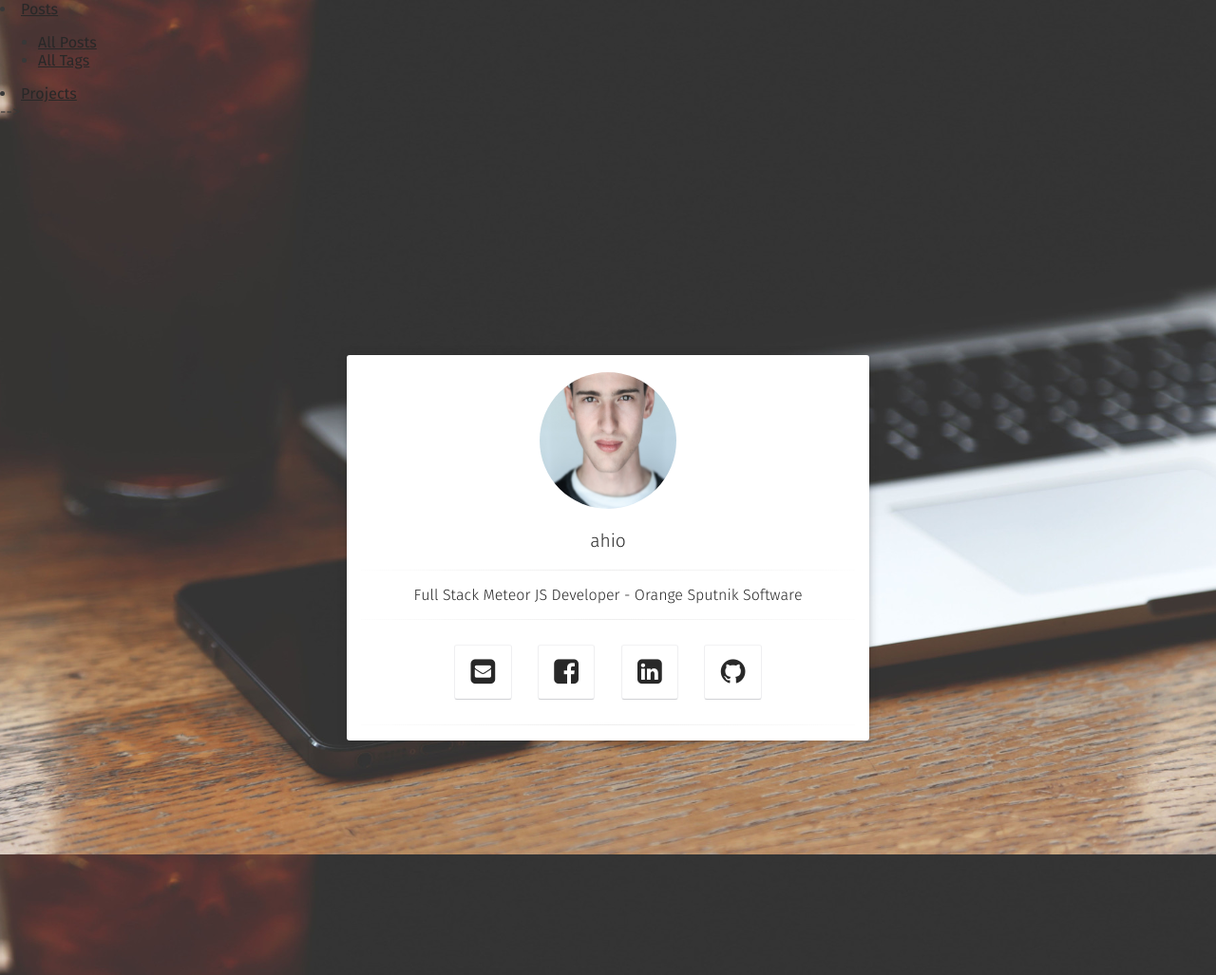
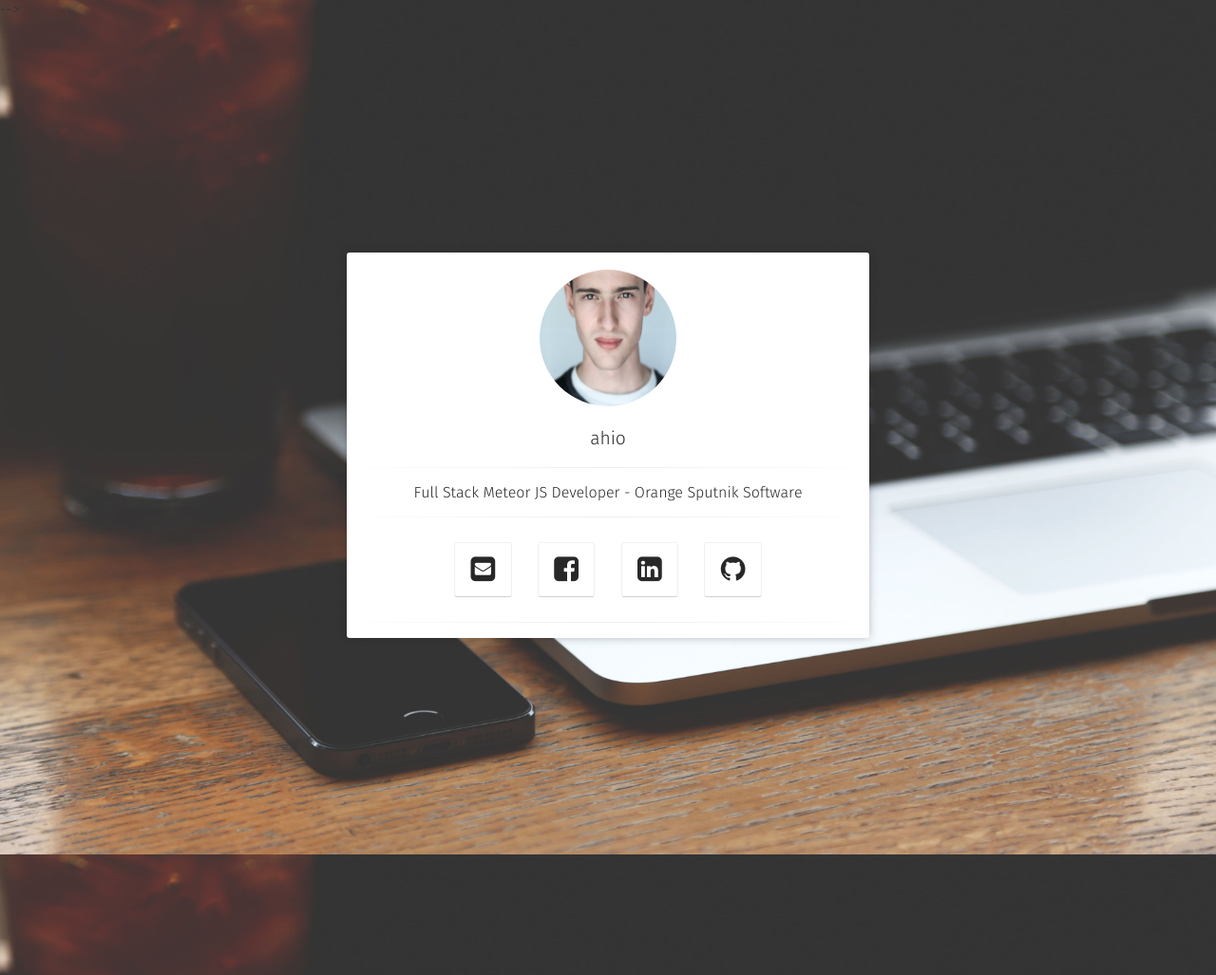
Before and after one commit to ahio/ahio.github.io, a Jekyll site: the page built from index.html, in a window 1280 px wide. Shown: the whole page at 95% size. Built offline with Jekyll 4.4.1, drawn with Linux system fonts in a browser that asks for light colours; some web fonts are replaced.

Commit message:
commented nav html

```diff
--- a/_includes/nav.html
+++ b/_includes/nav.html
@@ -1,101 +1,101 @@
-	<nav id="dl-menu" class="dl-menuwrapper" role="navigation">
-		<button class="dl-trigger">Open Menu</button>
-		<ul class="dl-menu">
-			<li><a href="{{ site.url }}/">Home</a></li>
-			<li>
-				<a href="#">About</a>
-				<ul class="dl-submenu">
-					<li>
-						<img src="{{ site.url }}/{{ site.logo }}" alt="{{ site.title }} photo" class="author-photo">
-						<h4>{{ site.title }}</h4>
-						<p>{{ site.description }}</p>
-					</li>
-					<li><a href="{{ site.url }}/about/"><span class="btn btn-inverse">Learn More</span></a></li>
-					{% if site.email %}<li>
-                        <a href="mailto:{{ site.email }}" target="_blank" rel="noopener noreferrer"><i class="fa fa-fw fa-envelope-square"></i> Email</a>
-                    </li>{% endif %}
-                    {% if site.twitter %}<li>
-                        <a href="http://twitter.com/{{ site.twitter }}" target="_blank" rel="noopener noreferrer"><i class="fa fa-fw fa-twitter-square"></i> Twitter</a>
-                    </li>{% endif %}
-                    {% if site.facebook %}<li>
-                        <a href="http://facebook.com/{{ site.facebook }}" target="_blank" rel="noopener noreferrer"><i class="fa fa-fw fa-facebook-square"></i> Facebook</a>
-                    </li>{% endif %}
-                    {% if site.google.plus %}<li>
-                        <a href="http://plus.google.com/+{{ site.google.plus }}" target="_blank" rel="noopener noreferrer"><i class="fa fa-fw fa-google-plus-square"></i> Google+</a>
-                    </li>{% endif %}
-                    {% if site.linkedin %}<li>
-                        <a href="http://linkedin.com/in/{{ site.linkedin }}" target="_blank" rel="noopener noreferrer"><i class="fa fa-fw fa-linkedin-square"></i> LinkedIn</a>
-                    </li>{% endif %}
-                    {% if site.xing %}<li>
-                        <a href="http://www.xing.com/profile/{{ site.xing }}" target="_blank" rel="noopener noreferrer"><i class="fa fa-fw fa-xing-square"></i> Xing</a>
-                    </li>{% endif %}
-                    {% if site.instagram %}<li>
-                        <a href="http://instagram.com/{{ site.instagram }}" target="_blank" rel="noopener noreferrer"><i class="fa fa-fw fa-instagram"></i> Instagram</a>
-                    </li>{% endif %}
-                    {% if site.tumblr %}<li>
-                        <a href="http://{{ site.tumblr }}.tumblr.com" target="_blank" rel="noopener noreferrer"><i class="fa fa-fw fa-tumblr-square"></i> Tumblr</a>
-                    </li>{% endif %}
-                    {% if site.github %}<li>
-                        <a href="http://github.com/{{ site.github }}" target="_blank" rel="noopener noreferrer"><i class="fa fa-fw fa-github"></i> Github</a>
-                    </li>{% endif %}
-                    {% if site.stackoverflow %}<li>
-                        <a href="http://stackoverflow.com/users/{{ site.stackoverflow }}" target="_blank" rel="noopener noreferrer"><i class="fa fa-fw fa-stack-overflow"></i> StackOverflow</a>
-                    </li>{% endif %}
-                    {% if site.lastfm %}<li>
-                        <a href="http://lastfm.com/user/{{ site.lastfm }}" target="_blank" rel="noopener noreferrer"><i class="fa fa-fw fa-music"></i> LastFm</a>
-                    </li>{% endif %}
-                    {% if site.dribbble %}<li>
-                        <a href="http://dribbble.com/{{ site.dribbble }}" target="_blank" rel="noopener noreferrer"><i class="fa fa-fw fa-dribbble"></i> Dribble</a>
-                    </li>{% endif %}
-                    {% if site.pinterest %}<li>
-                        <a href="http://www.pinterest.com/{{ site.pinterest }}" target="_blank" rel="noopener noreferrer"><i class="fa fa-fw fa-pinterest"></i> Pinterest</a>
-                    </li>{% endif %}
-                    {% if site.foursquare %}<li>
-                        <a href="http://foursquare.com/{{ site.foursquare }}" target="_blank" rel="noopener noreferrer"><i class="fa fa-fw fa-foursquare"></i> Foursquare</a>
-                    </li>{% endif %}
-                    {% if site.steam %}<li>
-                        <a href="http://steamcommunity.com/id/{{ site.steam }}" target="_blank" rel="noopener noreferrer"><i class="fa fa-fw fa-steam-square"></i> Steam</a>
-                    </li>{% endif %}
-                    {% if site.youtube %}<li>
-                        <a href="https://youtube.com/user/{{ site.youtube }}" target="_blank" rel="noopener noreferrer"><i class="fa fa-fw fa-youtube-square"></i> Youtube</a>
-                    </li>{% endif %}
-                    {% if site.soundcloud %}<li>
-                        <a href="http://soundcloud.com/{{ site.soundcloud }}" target="_blank" rel="noopener noreferrer"><i class="fa fa-fw fa-soundcloud"></i> SoundCloud</a>
-                    </li>{% endif %}
-                    {% if site.weibo %}<li>
-                        <a href="http://www.weibo.com/{{ site.weibo }}" target="_blank" rel="noopener noreferrer"><i class="fa fa-fw fa-weibo"></i> Weibo</a>
-                    </li>{% endif %}
-                    {% if site.flickr %}<li>
-                        <a href="http://www.flickr.com/{{ site.flickr }}" target="_blank" rel="noopener noreferrer"><i class="fa fa-fw fa-flickr"></i> Flickr</a>
-                    </li>{% endif %}
-                    {% if site.codepen %}<li>
-                        <a href="http://codepen.io/{{ site.codepen }}" target="_blank" rel="noopener noreferrer"><i class="fa fa-fw fa-codepen"></i> Codepen</a>
-                    </li>{% endif %}
-                    {% if site.keybase %}<li>
-                        <a href="https://keybase.io/{{ site.keybase }}" target="_blank" rel="noopener noreferrer"><i class="fa fa-fw fa-key"></i> Keybase</a>
-                    </li>{% endif %}
-                    {% if site.xmpp %}<li>
-                        <a href="xmpp:{{ site.xmpp }}" target="_blank" rel="noopener noreferrer"><i class="fa fa-fw fa-lightbulb-o"></i> XMPP</a>
-                    </li>{% endif %}
-                    {% if site.hackernews %}<li>
-                        <a href="https://news.ycombinator.com/user?id={{ site.hackernews }}" target="_blank" rel="noopener noreferrer"><i class="fa fa-fw fa-hacker-news"></i> Hacker News</a>
-                    </li>{% endif %}
-				</ul><!-- /.dl-submenu -->
-			</li>
-			<li>
-				<a href="#">Posts</a>
-				<ul class="dl-submenu">
-					<li><a href="{{ site.url }}/posts/">All Posts</a></li>
-					<li><a href="{{ site.url }}/tags/">All Tags</a></li>
-				</ul>
-			</li>
-			{% for link in site.data.navigation %}
-		    {% if link.url contains 'http' %}
-		        {% assign domain = '' %}
-		        {% else %}
-		        {% assign domain = site.url %}
-		    {% endif %}
-		    <li><a href="{{ domain }}{{ link.url }}" {% if link.url contains 'http' %}target="_blank" rel="noopener noreferrer"{% endif %}>{{ link.title }}</a></li>
-		  {% endfor %}
-		</ul><!-- /.dl-menu -->
-	</nav><!-- /.dl-menuwrapper -->
+	<!--<nav id="dl-menu" class="dl-menuwrapper" role="navigation">-->
+		<!--<button class="dl-trigger">Open Menu</button>-->
+		<!--<ul class="dl-menu">-->
+			<!--<li><a href="{{ site.url }}/">Home</a></li>-->
+			<!--<li>-->
+				<!--<a href="#">About</a>-->
+				<!--<ul class="dl-submenu">-->
+					<!--<li>-->
+						<!--<img src="{{ site.url }}/{{ site.logo }}" alt="{{ site.title }} photo" class="author-photo">-->
+						<!--<h4>{{ site.title }}</h4>-->
+						<!--<p>{{ site.description }}</p>-->
+					<!--</li>-->
+					<!--<li><a href="{{ site.url }}/about/"><span class="btn btn-inverse">Learn More</span></a></li>-->
+					<!--{% if site.email %}<li>-->
+                        <!--<a href="mailto:{{ site.email }}" target="_blank" rel="noopener noreferrer"><i class="fa fa-fw fa-envelope-square"></i> Email</a>-->
+                    <!--</li>{% endif %}-->
+                    <!--{% if site.twitter %}<li>-->
+                        <!--<a href="http://twitter.com/{{ site.twitter }}" target="_blank" rel="noopener noreferrer"><i class="fa fa-fw fa-twitter-square"></i> Twitter</a>-->
+                    <!--</li>{% endif %}-->
+                    <!--{% if site.facebook %}<li>-->
+                        <!--<a href="http://facebook.com/{{ site.facebook }}" target="_blank" rel="noopener noreferrer"><i class="fa fa-fw fa-facebook-square"></i> Facebook</a>-->
+                    <!--</li>{% endif %}-->
+                    <!--{% if site.google.plus %}<li>-->
+                        <!--<a href="http://plus.google.com/+{{ site.google.plus }}" target="_blank" rel="noopener noreferrer"><i class="fa fa-fw fa-google-plus-square"></i> Google+</a>-->
+                    <!--</li>{% endif %}-->
+                    <!--{% if site.linkedin %}<li>-->
+                        <!--<a href="http://linkedin.com/in/{{ site.linkedin }}" target="_blank" rel="noopener noreferrer"><i class="fa fa-fw fa-linkedin-square"></i> LinkedIn</a>-->
+                    <!--</li>{% endif %}-->
+                    <!--{% if site.xing %}<li>-->
+                        <!--<a href="http://www.xing.com/profile/{{ site.xing }}" target="_blank" rel="noopener noreferrer"><i class="fa fa-fw fa-xing-square"></i> Xing</a>-->
+                    <!--</li>{% endif %}-->
+                    <!--{% if site.instagram %}<li>-->
+                        <!--<a href="http://instagram.com/{{ site.instagram }}" target="_blank" rel="noopener noreferrer"><i class="fa fa-fw fa-instagram"></i> Instagram</a>-->
+                    <!--</li>{% endif %}-->
+                    <!--{% if site.tumblr %}<li>-->
+                        <!--<a href="http://{{ site.tumblr }}.tumblr.com" target="_blank" rel="noopener noreferrer"><i class="fa fa-fw fa-tumblr-square"></i> Tumblr</a>-->
+                    <!--</li>{% endif %}-->
+                    <!--{% if site.github %}<li>-->
+                        <!--<a href="http://github.com/{{ site.github }}" target="_blank" rel="noopener noreferrer"><i class="fa fa-fw fa-github"></i> Github</a>-->
+                    <!--</li>{% endif %}-->
+                    <!--{% if site.stackoverflow %}<li>-->
+                        <!--<a href="http://stackoverflow.com/users/{{ site.stackoverflow }}" target="_blank" rel="noopener noreferrer"><i class="fa fa-fw fa-stack-overflow"></i> StackOverflow</a>-->
+                    <!--</li>{% endif %}-->
+                    <!--{% if site.lastfm %}<li>-->
+                        <!--<a href="http://lastfm.com/user/{{ site.lastfm }}" target="_blank" rel="noopener noreferrer"><i class="fa fa-fw fa-music"></i> LastFm</a>-->
+                    <!--</li>{% endif %}-->
+                    <!--{% if site.dribbble %}<li>-->
+                        <!--<a href="http://dribbble.com/{{ site.dribbble }}" target="_blank" rel="noopener noreferrer"><i class="fa fa-fw fa-dribbble"></i> Dribble</a>-->
+                    <!--</li>{% endif %}-->
+                    <!--{% if site.pinterest %}<li>-->
+                        <!--<a href="http://www.pinterest.com/{{ site.pinterest }}" target="_blank" rel="noopener noreferrer"><i class="fa fa-fw fa-pinterest"></i> Pinterest</a>-->
+                    <!--</li>{% endif %}-->
+                    <!--{% if site.foursquare %}<li>-->
+                        <!--<a href="http://foursquare.com/{{ site.foursquare }}" target="_blank" rel="noopener noreferrer"><i class="fa fa-fw fa-foursquare"></i> Foursquare</a>-->
+                    <!--</li>{% endif %}-->
+                    <!--{% if site.steam %}<li>-->
+                        <!--<a href="http://steamcommunity.com/id/{{ site.steam }}" target="_blank" rel="noopener noreferrer"><i class="fa fa-fw fa-steam-square"></i> Steam</a>-->
+                    <!--</li>{% endif %}-->
+                    <!--{% if site.youtube %}<li>-->
+                        <!--<a href="https://youtube.com/user/{{ site.youtube }}" target="_blank" rel="noopener noreferrer"><i class="fa fa-fw fa-youtube-square"></i> Youtube</a>-->
+                    <!--</li>{% endif %}-->
+                    <!--{% if site.soundcloud %}<li>-->
+                        <!--<a href="http://soundcloud.com/{{ site.soundcloud }}" target="_blank" rel="noopener noreferrer"><i class="fa fa-fw fa-soundcloud"></i> SoundCloud</a>-->
+                    <!--</li>{% endif %}-->
+                    <!--{% if site.weibo %}<li>-->
+                        <!--<a href="http://www.weibo.com/{{ site.weibo }}" target="_blank" rel="noopener noreferrer"><i class="fa fa-fw fa-weibo"></i> Weibo</a>-->
+                    <!--</li>{% endif %}-->
+                    <!--{% if site.flickr %}<li>-->
+                        <!--<a href="http://www.flickr.com/{{ site.flickr }}" target="_blank" rel="noopener noreferrer"><i class="fa fa-fw fa-flickr"></i> Flickr</a>-->
+                    <!--</li>{% endif %}-->
+                    <!--{% if site.codepen %}<li>-->
+                        <!--<a href="http://codepen.io/{{ site.codepen }}" target="_blank" rel="noopener noreferrer"><i class="fa fa-fw fa-codepen"></i> Codepen</a>-->
+                    <!--</li>{% endif %}-->
+                    <!--{% if site.keybase %}<li>-->
+                        <!--<a href="https://keybase.io/{{ site.keybase }}" target="_blank" rel="noopener noreferrer"><i class="fa fa-fw fa-key"></i> Keybase</a>-->
+                    <!--</li>{% endif %}-->
+                    <!--{% if site.xmpp %}<li>-->
+                        <!--<a href="xmpp:{{ site.xmpp }}" target="_blank" rel="noopener noreferrer"><i class="fa fa-fw fa-lightbulb-o"></i> XMPP</a>-->
+                    <!--</li>{% endif %}-->
+                    <!--{% if site.hackernews %}<li>-->
+                        <!--<a href="https://news.ycombinator.com/user?id={{ site.hackernews }}" target="_blank" rel="noopener noreferrer"><i class="fa fa-fw fa-hacker-news"></i> Hacker News</a>-->
+                    <!--</li>{% endif %}-->
+				<!--</ul>&lt;!&ndash; /.dl-submenu &ndash;&gt;-->
+			<!--</li>-->
+			<!--<li>-->
+				<!--<a href="#">Posts</a>-->
+				<!--<ul class="dl-submenu">-->
+					<!--<li><a href="{{ site.url }}/posts/">All Posts</a></li>-->
+					<!--<li><a href="{{ site.url }}/tags/">All Tags</a></li>-->
+				<!--</ul>-->
+			<!--</li>-->
+			<!--{% for link in site.data.navigation %}-->
+		    <!--{% if link.url contains 'http' %}-->
+		        <!--{% assign domain = '' %}-->
+		        <!--{% else %}-->
+		        <!--{% assign domain = site.url %}-->
+		    <!--{% endif %}-->
+		    <!--<li><a href="{{ domain }}{{ link.url }}" {% if link.url contains 'http' %}target="_blank" rel="noopener noreferrer"{% endif %}>{{ link.title }}</a></li>-->
+		  <!--{% endfor %}-->
+		<!--</ul>&lt;!&ndash; /.dl-menu &ndash;&gt;-->
+	<!--</nav>&lt;!&ndash; /.dl-menuwrapper &ndash;&gt;-->
```
